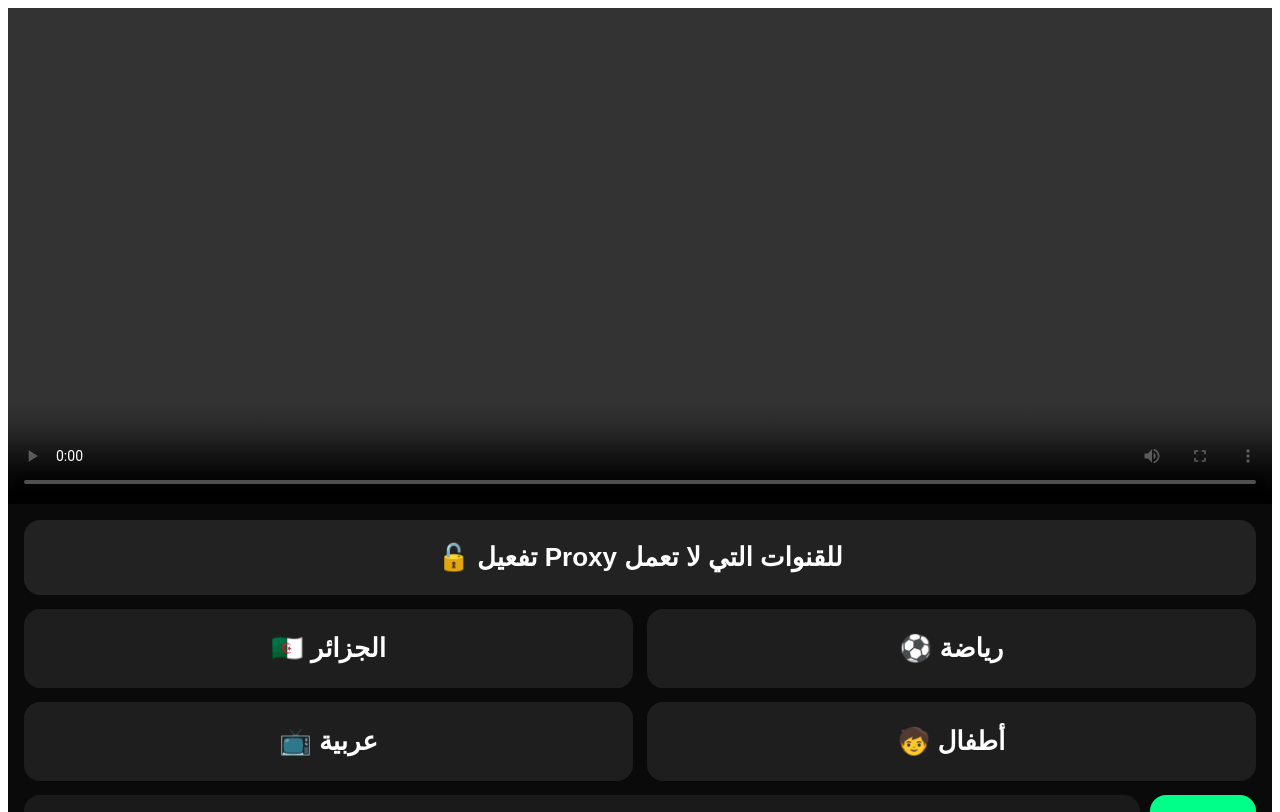
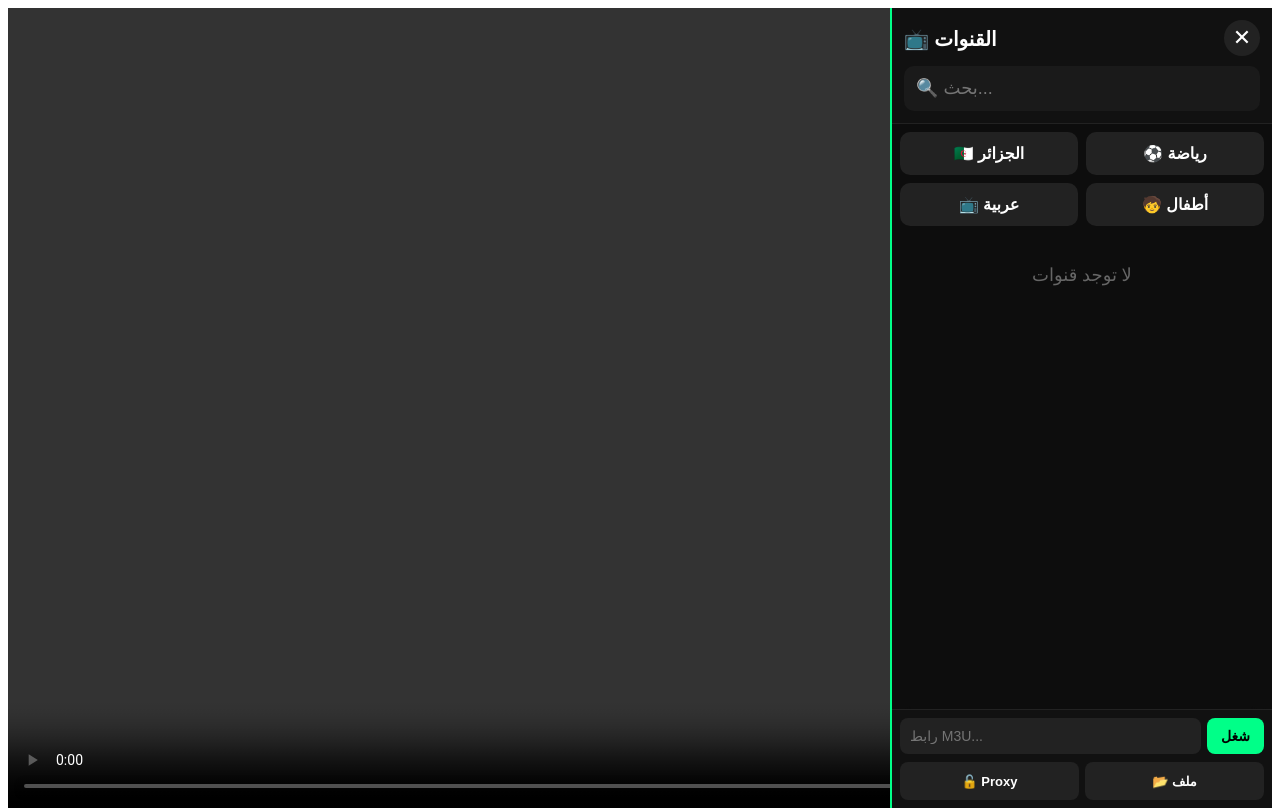
Before and after one commit to Echayebc/battetv, a React (Vite) app: page / in a window 1280 px wide. Shown: the top 812 px of the page. Built offline with nearby package versions, Linux system fonts and the light colour scheme.

Commit message:
Add useEffect and showList state to App component

```diff
--- a/src/App.jsx
+++ b/src/App.jsx
@@ -1,4 +1,4 @@
-import { useState, useRef } from 'react'
+import { useState, useRef, useEffect } from 'react'
 import Hls from 'hls.js'
 
 const SERVERS = [
@@ -17,8 +17,11 @@ export default function App() {
   const [error, setError] = useState('')
   const [useProxy, setUseProxy] = useState(false)
   const [customUrl, setCustomUrl] = useState('')
+  const [showList, setShowList] = useState(true)
   const videoRef = useRef(null)
+  const containerRef = useRef(null)
   const hlsRef = useRef(null)
+  const lastTap = useRef(0)
 
   const parseM3U = (text) => {
     const lines = text.split('\n')
@@ -40,7 +43,6 @@ export default function App() {
     if (!video) return
     let playUrl = ch.url
     if (useProxy) playUrl = `https://api.allorigins.win/raw?url=${encodeURIComponent(ch.url)}`
-
     if (Hls.isSupported() && ch.url.includes('.m3u8') && !useProxy) {
       if (hlsRef.current) hlsRef.current.destroy()
       const hls = new Hls()
@@ -48,28 +50,38 @@ export default function App() {
       hls.loadSource(ch.url)
       hls.attachMedia(video)
       hls.on(Hls.Events.MANIFEST_PARSED, () => video.play().catch(()=>{}))
-      hls.on(Hls.Events.ERROR, (e,d)=> { if(d.fatal){ setError(`❌ ${ch.name} لا تعمل`); const n=channels[index+1]; if(n) setTimeout(()=>playChannel(n,index+1),1000) }})
+      hls.on(Hls.Events.ERROR, (e,d)=> { if(d.fatal){ setError(`❌ ${ch.name}`); const n=channels[index+1]; if(n) setTimeout(()=>playChannel(n,index+1),1000) }})
     } else {
       video.src = useProxy ? playUrl : ch.url
-      video.play().catch(()=> setError('❌ جرب تفعيل Proxy'))
+      video.play().catch(()=> setError('❌ جرب Proxy'))
     }
+  }
+
+  const handleDoubleClick = () => {
+    setShowList(!showList)
+  }
+
+  // دوبل تاب للهاتف
+  const handleTouch = () => {
+    const now = Date.now()
+    if (now - lastTap.current < 400) {
+      setShowList(!showList)
+    }
+    lastTap.current = now
   }
 
   const loadFromUrl = async (server) => {
     setLoading(true)
     setActiveServer(server.id)
-    setError('')
     try {
       const res = await fetch(server.url)
       const list = parseM3U(await res.text())
       setChannels(list)
       if (list.length > 0) playChannel(list[0], 0)
-    } catch(e){ setError('خطأ تحميل السيرفر') }
+    } catch(e){ setError('خطأ') }
     setLoading(false)
   }
-
   const loadCustom = () => { if(customUrl.trim()) loadFromUrl({ id: 'custom', url: customUrl.trim() }) }
-
   const handleFile = (e) => {
     const file = e.target.files[0]
     if (!file) return
@@ -86,50 +98,84 @@ export default function App() {
   const filtered = channels.filter(c => c.name.toLowerCase().includes(search.toLowerCase()))
 
   return (
-    <div style={{background:'#000', color:'#fff', minHeight:'100vh', fontFamily:'system-ui', margin:0}}>
-      <div style={{background:'#000', position:'sticky', top:0, zIndex:10, padding:0}}>
-        <video ref={videoRef} controls playsInline style={{width:'100%', height:'auto', maxHeight:'62vh', aspectRatio:'16/9', background:'#000', display:'block', objectFit:'fill'}} />
-        {current && <div style={{padding:'16px', textAlign:'center', fontSize:'30px', fontWeight:'900', color:'#00ff88', background:'#0a0a0a'}}>{current.name}</div>}
-        {error && <div style={{padding:'14px', background:'#cc0000', textAlign:'center', fontSize:'26px', fontWeight:'800'}}>{error}</div>}
-      </div>
+    <div style={{background:'#000', color:'#fff', minHeight:'100vh', fontFamily:'system-ui'}}>
 
-      <div style={{padding:'16px', background:'#0a0a0a'}}>
-        <button onClick={()=>setUseProxy(!useProxy)} style={{width:'100%', padding:'22px', borderRadius:'16px', border:'none', background: useProxy ? '#00ff88' : '#222', color: useProxy ? '#000' : '#fff', fontSize:'26px', fontWeight:'900', marginBottom:'14px'}}>
-          {useProxy ? '✅ Proxy مفعل' : '🔓 تفعيل Proxy للقنوات التي لا تعمل'}
-        </button>
+      {/* حاوية الفيديو - مليان الشاشة */}
+      <div ref={containerRef} style={{position:'relative', width:'100%', height:'100vh', background:'#000', overflow:'hidden'}}
+           onDoubleClick={handleDoubleClick}
+           onTouchEnd={handleTouch}>
 
-        <div style={{display:'grid', gridTemplateColumns:'1fr 1fr', gap:'14px', marginBottom:'14px'}}>
-          {SERVERS.map(s => (
-            <button key={s.id} onClick={()=>loadFromUrl(s)} style={{padding:'24px', borderRadius:'16px', border:'none', background: activeServer===s.id ? '#00ff88' : '#1e1e1e', color: activeServer===s.id ? '#000' : '#fff', fontWeight:'900', fontSize:'26px'}}>
-              {s.name}
-            </button>
-          ))}
+        <video ref={videoRef} controls playsInline
+          style={{width:'100%', height:'100%', objectFit:'contain', background:'#000'}} />
+
+        {/* اسم القناة */}
+        {current && !showList && (
+          <div style={{position:'absolute', top:'12px', left:'12px', background:'rgba(0,0,0,0.7)', padding:'10px 18px', borderRadius:'12px', fontSize:'22px', fontWeight:'800', color:'#00ff88'}}>
+            {current.name}
+          </div>
+        )}
+
+        {/* تلميح دوبل كليك */}
+        <div style={{position:'absolute', bottom:'60px', left:'50%', transform:'translateX(-50%)', background:'rgba(0,0,0,0.6)', padding:'8px 16px', borderRadius:'20px', fontSize:'16px', opacity: showList ? 0 : 0.8, transition:'0.3s', pointerEvents:'none'}}>
+          👆 دوبل كليك لإظهار القائمة
         </div>
 
-        <div style={{display:'flex', gap:'10px', marginBottom:'14px'}}>
-          <input value={customUrl} onChange={e=>setCustomUrl(e.target.value)} placeholder="الصق رابط M3U هنا..." style={{flex:1, padding:'20px', borderRadius:'16px', border:'none', background:'#1a1a1a', color:'#fff', fontSize:'24px'}} />
-          <button onClick={loadCustom} style={{padding:'20px 28px', borderRadius:'16px', border:'none', background:'#00ff88', color:'#000', fontWeight:'900', fontSize:'24px'}}>شغل</button>
-        </div>
+        {/* القائمة فوق الفيديو - تختفي بدوبل كليك */}
+        {showList && (
+          <div style={{
+            position:'absolute', top:0, right:0, width:'38%', maxWidth:'380px', height:'100%',
+            background:'rgba(10,10,10,0.92)', backdropFilter:'blur(10px)',
+            display:'flex', flexDirection:'column', borderLeft:'2px solid #00ff88',
+            transition:'transform 0.3s', transform: showList ? 'translateX(0)' : 'translateX(100%)'
+          }}>
+            <div style={{padding:'12px', background:'#111', borderBottom:'1px solid #222'}}>
+              <div style={{display:'flex', justifyContent:'space-between', alignItems:'center', marginBottom:'10px'}}>
+                <span style={{fontSize:'20px', fontWeight:'900'}}>📺 القنوات</span>
+                <button onClick={()=>setShowList(false)} style={{background:'#222', border:'none', color:'#fff', fontSize:'22px', width:'36px', height:'36px', borderRadius:'50%'}}>✕</button>
+              </div>
+              <input placeholder="🔍 بحث..." value={search} onChange={e=>setSearch(e.target.value)}
+                style={{width:'100%', padding:'12px', borderRadius:'10px', border:'none', background:'#1a1a1a', color:'#fff', fontSize:'18px', boxSizing:'border-box'}} />
+            </div>
 
-        <label style={{display:'block', background:'#222', padding:'22px', borderRadius:'16px', textAlign:'center', marginBottom:'16px', fontSize:'26px', fontWeight:'800'}}>
-          📂 رفع ملف M3U من الهاتف
-          <input type="file" accept=".m3u,.m3u8,.txt" onChange={handleFile} style={{display:'none'}} />
-        </label>
+            <div style={{padding:'8px', display:'grid', gridTemplateColumns:'1fr 1fr', gap:'8px'}}>
+              {SERVERS.map(s => (
+                <button key={s.id} onClick={()=>loadFromUrl(s)} style={{padding:'12px', borderRadius:'10px', border:'none', background: activeServer===s.id ? '#00ff88' : '#222', color: activeServer===s.id ? '#000' : '#fff', fontWeight:'800', fontSize:'16px'}}>
+                  {s.name}
+                </button>
+              ))}
+            </div>
 
-        {loading && <div style={{textAlign:'center', color:'#00ff88', fontSize:'32px', padding:'20px', fontWeight:'900'}}>⏳ يحمل...</div>}
-
-        {channels.length > 0 && (
-          <>
-            <input placeholder="🔍 ابحث عن قناة..." value={search} onChange={e=>setSearch(e.target.value)} style={{width:'100%', padding:'20px', borderRadius:'16px', border:'none', background:'#1a1a1a', color:'#fff', marginBottom:'14px', fontSize:'26px', boxSizing:'border-box'}} />
-            <div style={{display:'grid', gap:'12px'}}>
+            <div style={{flex:1, overflowY:'auto', padding:'8px', display:'grid', gap:'8px'}}>
               {filtered.slice(0,400).map((ch, i) => (
-                <div key={i} onClick={()=>playChannel(ch, i)} style={{padding:'22px', background: current?.url===ch.url ? '#00ff88' : '#141414', color: current?.url===ch.url ? '#000' : '#fff', borderRadius:'16px', fontSize:'28px', fontWeight:'800'}}>
+                <div key={i} onClick={()=>playChannel(ch, i)} style={{padding:'14px', background: current?.url===ch.url ? '#00ff88' : '#1a1a1a', color: current?.url===ch.url ? '#000' : '#fff', borderRadius:'10px', fontSize:'18px', fontWeight:'700', cursor:'pointer'}}>
                   ▶️ {ch.name}
                 </div>
               ))}
+              {filtered.length===0 && <div style={{textAlign:'center', color:'#666', padding:'20px', fontSize:'18px'}}>لا توجد قنوات</div>}
             </div>
-          </>
+
+            <div style={{padding:'8px', background:'#111', borderTop:'1px solid #222'}}>
+              <div style={{display:'flex', gap:'6px', marginBottom:'8px'}}>
+                <input value={customUrl} onChange={e=>setCustomUrl(e.target.value)} placeholder="رابط M3U..." style={{flex:1, padding:'10px', borderRadius:'8px', border:'none', background:'#222', color:'#fff', fontSize:'14px'}} />
+                <button onClick={loadCustom} style={{padding:'10px 14px', borderRadius:'8px', border:'none', background:'#00ff88', fontWeight:'900', fontSize:'14px'}}>شغل</button>
+              </div>
+              <div style={{display:'flex', gap:'6px'}}>
+                <button onClick={()=>setUseProxy(!useProxy)} style={{flex:1, padding:'10px', borderRadius:'8px', border:'none', background: useProxy ? '#00ff88' : '#222', color: useProxy ? '#000' : '#fff', fontSize:'13px', fontWeight:'700'}}>
+                  {useProxy ? '✅ Proxy' : '🔓 Proxy'}
+                </button>
+                <label style={{flex:1, background:'#222', padding:'10px', borderRadius:'8px', textAlign:'center', fontSize:'13px', fontWeight:'700'}}>
+                  📂 ملف
+                  <input type="file" accept=".m3u,.m3u8" onChange={handleFile} style={{display:'none'}} />
+                </label>
+              </div>
+            </div>
+          </div>
         )}
+      </div>
+
+      {/* للهاتف عمودي - نفس القائمة تحت */}
+      <div style={{display:'none'}} className="mobile-only">
+        {loading && <div style={{textAlign:'center', color:'#00ff88', fontSize:'22px', padding:'10px'}}>⏳ يحمل...</div>}
       </div>
     </div>
   )
```
